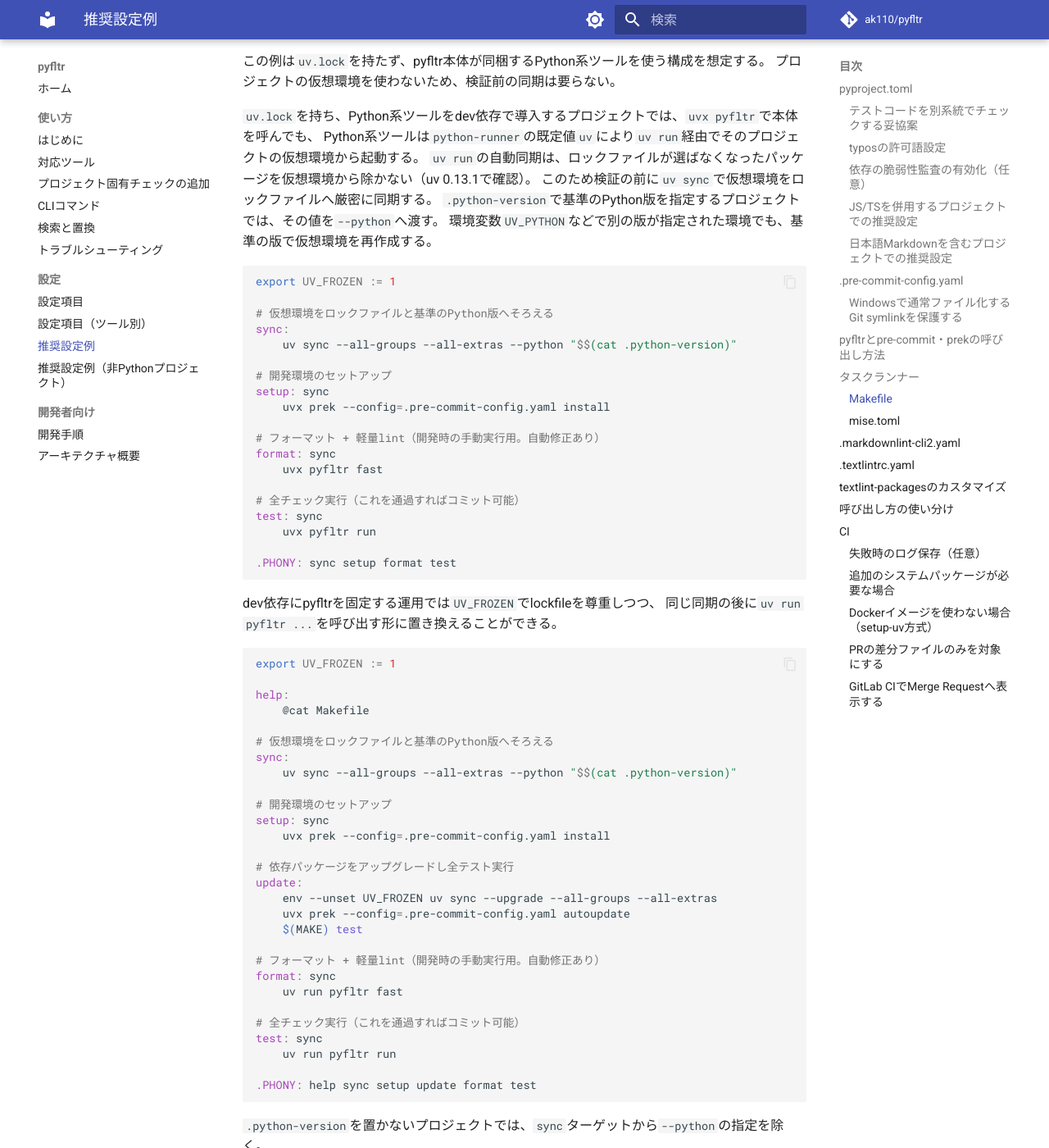
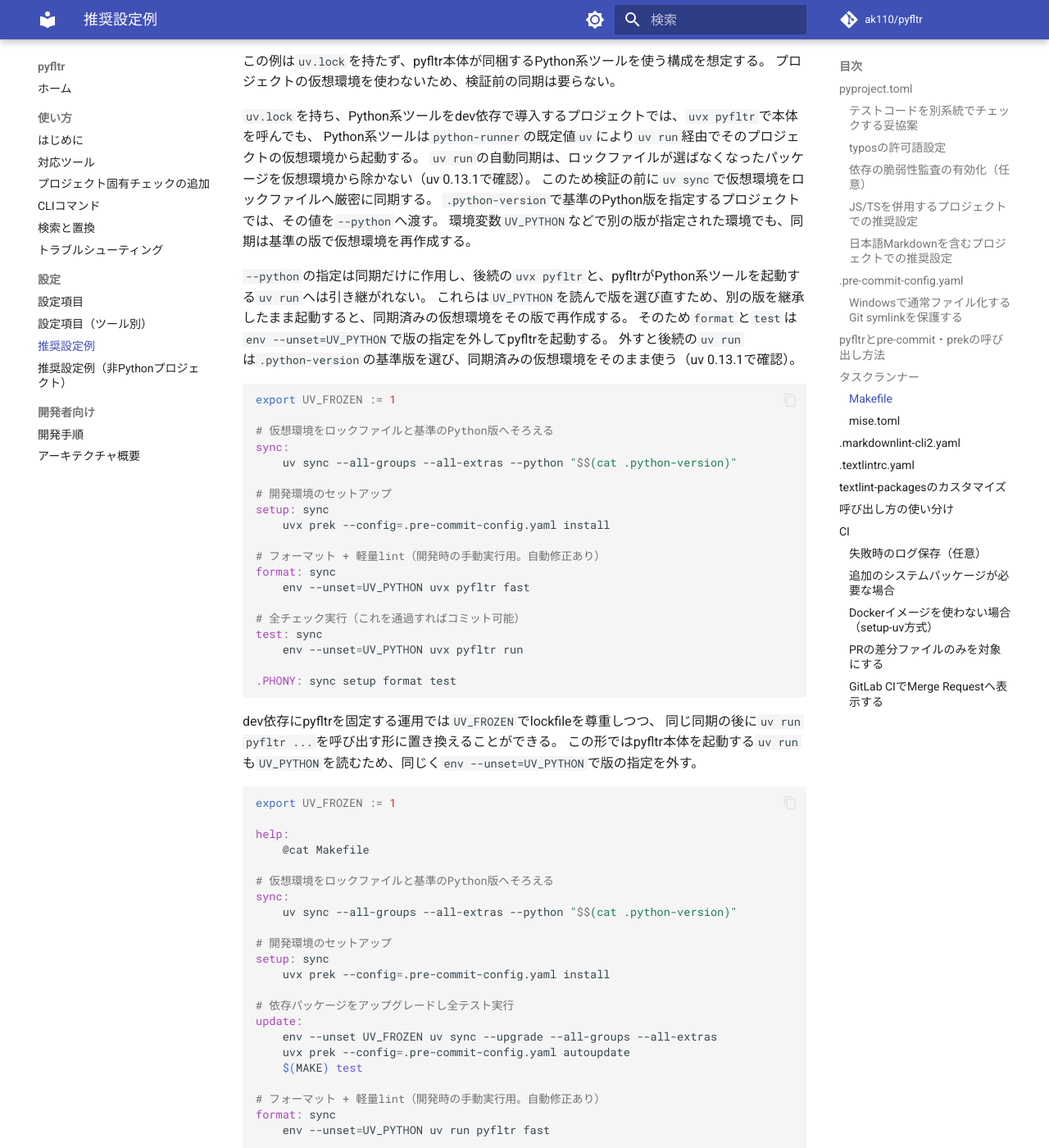
Before and after one commit to ak110/pyfltr, an MkDocs documentation site: the page built from docs/guide/recommended.md, in a window 1280 px wide and 1400 px high, scrolled down 12480 px. Shown: the whole window at 82% size. Built offline with MkDocs 1.6.1 and Material for MkDocs 9.7.7, drawn with Linux system fonts in a browser that asks for light colours; comment, search, counter and statistics services are not loaded; some of the changed text lies outside the part shown.

Commit message:
docs: 検証前に同期したPython版を、親環境のUV_PYTHONに上書きされずmake format・make testの間も維持する
同期の--pythonは後続のuv起動へ引き継がれず、別の版のUV_PYTHONを継承するとpyfltr本体やPython系ツールの起動が同期済みの仮想環境をその版で作り直していた。
pyfltr自身のMakefileと推奨ガイドの同期付きMakefile例でpyfltrの起動からUV_PYTHONを外し、基準版で同期した環境のまま検査するようにした。
推奨ガイドには版指定の扱いと、.python-versionを置かない場合の挙動も記した。

Co-Authored-By: Claude Opus 5.5 / Medium <noreply@anthropic.com>

````diff
--- a/docs/guide/recommended.md
+++ b/docs/guide/recommended.md
@@ -523,7 +523,12 @@ Python系ツールは`python-runner`の既定値`uv`により`uv run`経由で
 `uv run`の自動同期は、ロックファイルが選ばなくなったパッケージを仮想環境から除かない（uv 0.13.1で確認）。
 このため検証の前に`uv sync`で仮想環境をロックファイルへ厳密に同期する。
 `.python-version`で基準のPython版を指定するプロジェクトでは、その値を`--python`へ渡す。
-環境変数`UV_PYTHON`などで別の版が指定された環境でも、基準の版で仮想環境を再作成する。
+環境変数`UV_PYTHON`などで別の版が指定された環境でも、同期は基準の版で仮想環境を再作成する。
+
+`--python`の指定は同期だけに作用し、後続の`uvx pyfltr`と、pyfltrがPython系ツールを起動する`uv run`へは引き継がれない。
+これらは`UV_PYTHON`を読んで版を選び直すため、別の版を継承したまま起動すると、同期済みの仮想環境をその版で再作成する。
+そのため`format`と`test`は`env --unset=UV_PYTHON`で版の指定を外してpyfltrを起動する。
+外すと後続の`uv run`は`.python-version`の基準版を選び、同期済みの仮想環境をそのまま使う（uv 0.13.1で確認）。
 
 ```makefile
 export UV_FROZEN := 1
@@ -538,17 +543,18 @@ setup: sync
 
 # フォーマット + 軽量lint（開発時の手動実行用。自動修正あり）
 format: sync
-	uvx pyfltr fast
+	env --unset=UV_PYTHON uvx pyfltr fast
 
 # 全チェック実行（これを通過すればコミット可能）
 test: sync
-	uvx pyfltr run
+	env --unset=UV_PYTHON uvx pyfltr run
 
 .PHONY: sync setup format test
 ```
 
 dev依存にpyfltrを固定する運用では`UV_FROZEN`でlockfileを尊重しつつ、
 同じ同期の後に`uv run pyfltr ...`を呼び出す形に置き換えることができる。
+この形ではpyfltr本体を起動する`uv run`も`UV_PYTHON`を読むため、同じく`env --unset=UV_PYTHON`で版の指定を外す。
 
 ```makefile
 export UV_FROZEN := 1
@@ -572,16 +578,18 @@ update:
 
 # フォーマット + 軽量lint（開発時の手動実行用。自動修正あり）
 format: sync
-	uv run pyfltr fast
+	env --unset=UV_PYTHON uv run pyfltr fast
 
 # 全チェック実行（これを通過すればコミット可能）
 test: sync
-	uv run pyfltr run
+	env --unset=UV_PYTHON uv run pyfltr run
 
 .PHONY: help sync setup update format test
 ```
 
 `.python-version`を置かないプロジェクトでは、`sync`ターゲットから`--python`の指定を除く。
+この場合は同期が`UV_PYTHON`などの指定に従って版を選ぶ。
+`format`と`test`の`env --unset=UV_PYTHON`はそのまま残せ、後続の`uv run`は同期済みの仮想環境の版を使い続ける（uv 0.13.1で確認）。
 
 pre-commitのフックを導入済みの作業ツリーで`prek install`を実行すると、
 既存のフックは`.git/hooks/pre-commit.legacy`へ退避され、以後のコミットではprekのフックと併せて実行される。
````
Also changed, not shown: 1 other file.
